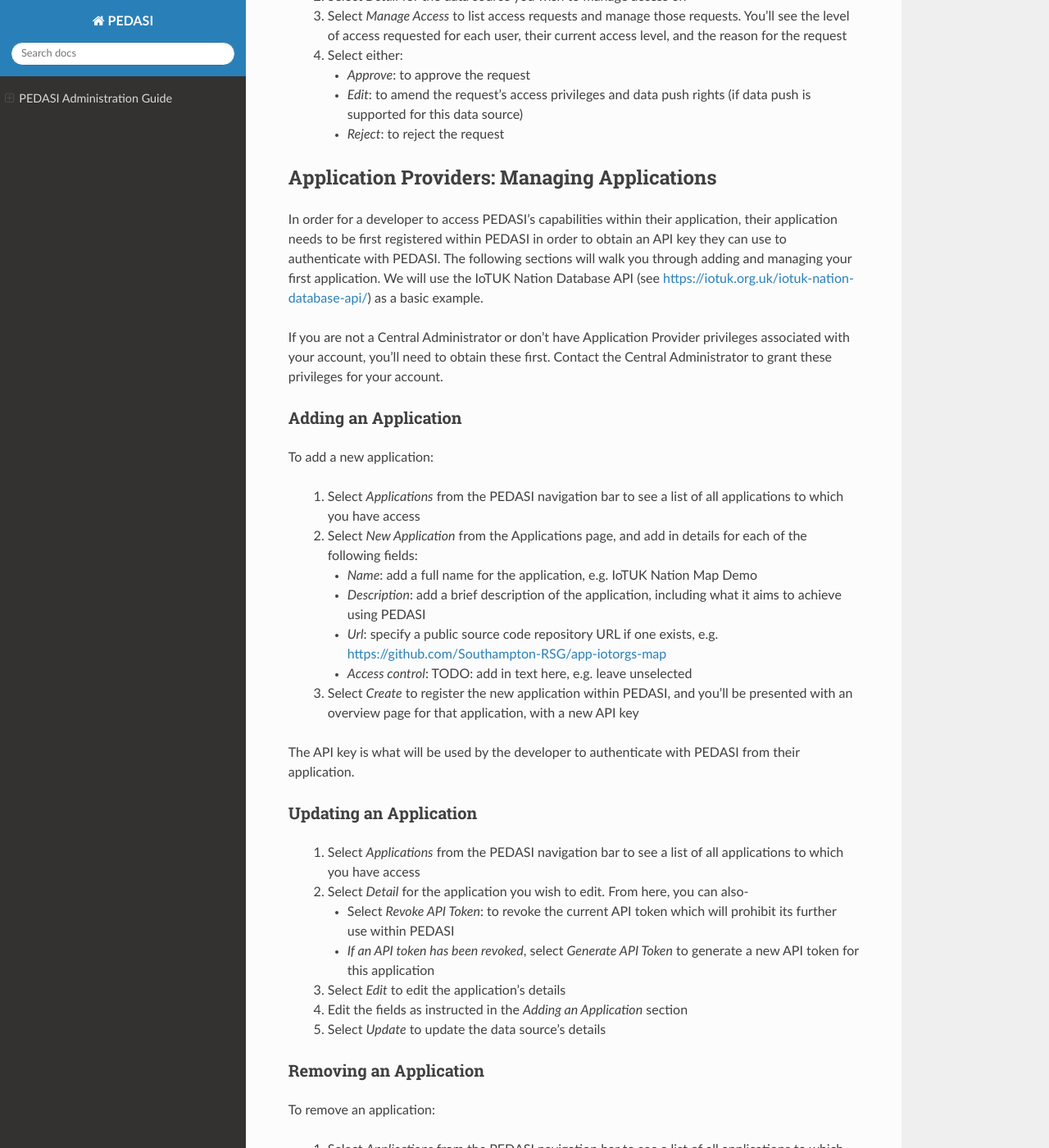
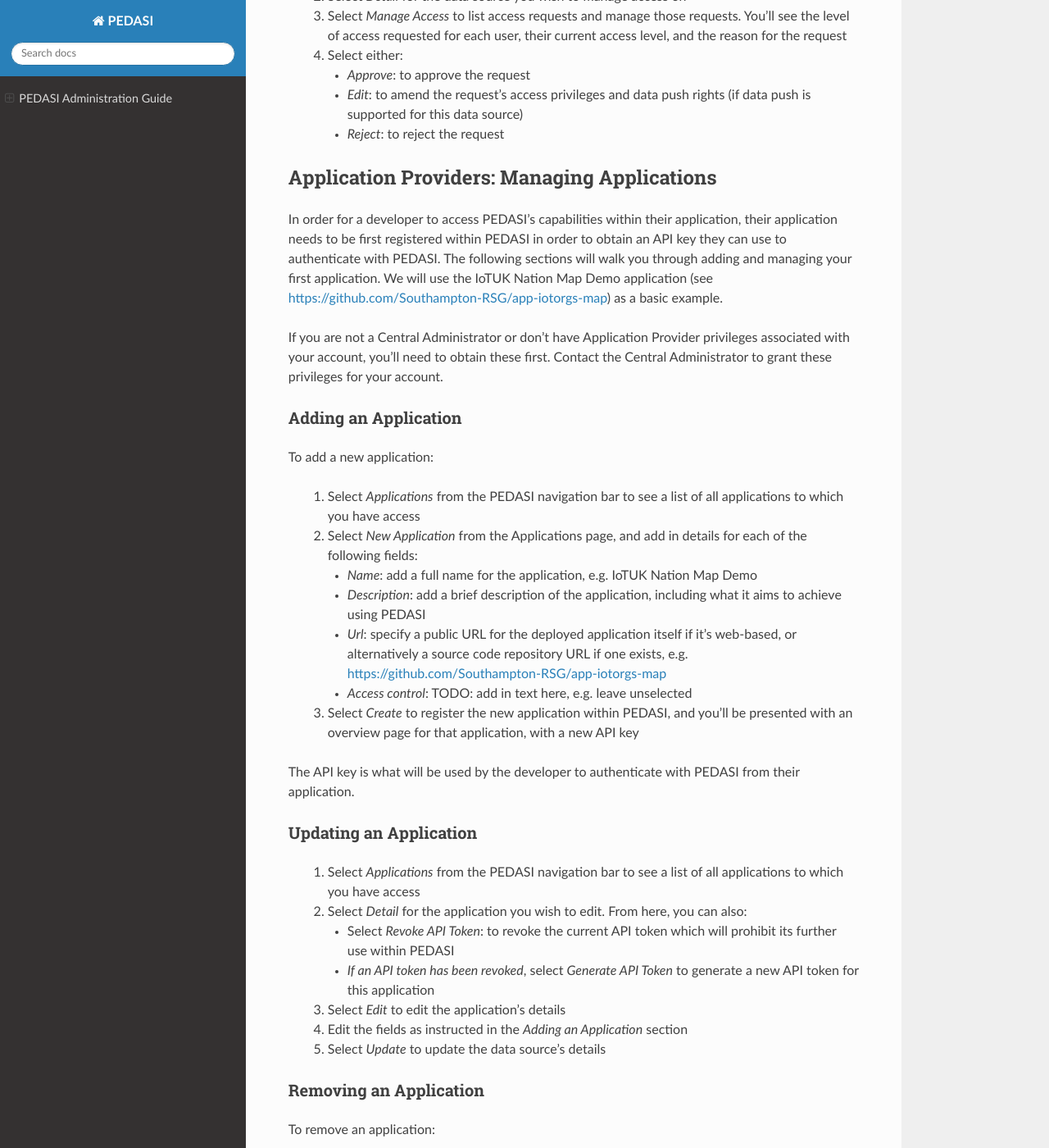
Before and after one commit to tiferrei/PEDASI, a Sphinx documentation site: the page built from docs/source/guide_administrator.rst, in a window 1280 px wide and 1400 px high, scrolled down 5209 px. Shown: the whole window at 82% size. Built offline with Sphinx 7.4.7 and the Read the Docs theme 2.0.0, drawn with Linux system fonts in a browser that asks for light colours; the version number could not be read and is left out.

Commit message:
Minor formatting, link and text fixes

```diff
--- a/docs/source/guide_administrator.rst
+++ b/docs/source/guide_administrator.rst
@@ -221,7 +221,7 @@ To approve user requests for amended access rights to data sources:
 Application Providers: Managing Applications
 --------------------------------------------
 
-In order for a developer to access PEDASI's capabilities within their application, their application needs to be first registered within PEDASI in order to obtain an API key they can use to authenticate with PEDASI. The following sections will walk you through adding and managing your first application. We will use the IoTUK Nation Database API (see https://iotuk.org.uk/iotuk-nation-database-api/) as a basic example.
+In order for a developer to access PEDASI's capabilities within their application, their application needs to be first registered within PEDASI in order to obtain an API key they can use to authenticate with PEDASI. The following sections will walk you through adding and managing your first application. We will use the IoTUK Nation Map Demo application (see https://github.com/Southampton-RSG/app-iotorgs-map) as a basic example.
 
 If you are not a Central Administrator or don't have Application Provider privileges associated with your account, you'll need to obtain these first. Contact the Central Administrator to grant these privileges for your account.
 
@@ -236,7 +236,7 @@ To add a new application:
 
     - *Name*: add a full name for the application, e.g. IoTUK Nation Map Demo
     - *Description*: add a brief description of the application, including what it aims to achieve using PEDASI
-    - *Url*: specify a public source code repository URL if one exists, e.g. https://github.com/Southampton-RSG/app-iotorgs-map
+    - *Url*: specify a public URL for the deployed application itself if it's web-based, or alternatively a source code repository URL if one exists, e.g. https://github.com/Southampton-RSG/app-iotorgs-map
     - *Access control*: TODO: add in text here, e.g. leave unselected
 
  3. Select *Create* to register the new application within PEDASI, and you'll be presented with an overview page for that application, with a new API key
@@ -248,7 +248,7 @@ Updating an Application
 ^^^^^^^^^^^^^^^^^^^^^^^
 
  1. Select *Applications* from the PEDASI navigation bar to see a list of all applications to which you have access
- 2. Select *Detail* for the application you wish to edit. From here, you can also-
+ 2. Select *Detail* for the application you wish to edit. From here, you can also:
 
     - Select *Revoke API Token*: to revoke the current API token which will prohibit its further use within PEDASI
     - *If an API token has been revoked*, select *Generate API Token* to generate a new API token for this application
```
